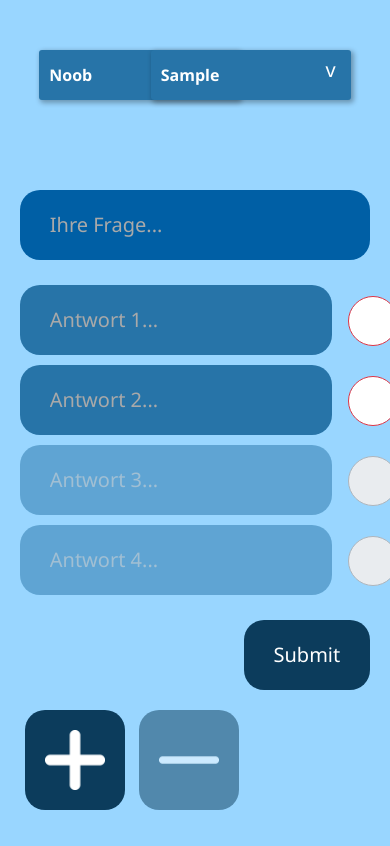
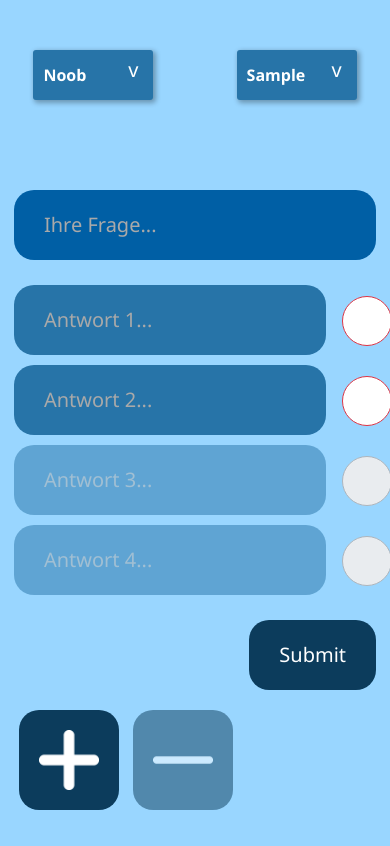
Before and after one commit to nico0601/ITP-Quiz, a PHP site: page /index3.php in a window 390 px wide. Run offline with PHP 8.4, Linux system fonts and the light colour scheme; tables that the repository leaves empty hold one stand-in row (values such as "Sample post").

Commit message:
edited responsive Layout for Mobile-devices

```diff
--- a/Admin-Login/style3.css
+++ b/Admin-Login/style3.css
@@ -183,12 +183,20 @@
 
 /* Anpassung für Mobile-Version */
 @media (max-width: 991px) {
+  body {
+    overflow-x: hidden;
+  }
+
   .frage {
-    width: 95vw;
+    width: 98vw;
   }
 
   input[type=text], #senden {
     font-size: 20px;
+  }
+
+  .select-wrapper {
+    width: 120px;
   }
 
   #antworten {
--- a/Admin-Login/style3.scss
+++ b/Admin-Login/style3.scss
@@ -202,11 +202,19 @@
 
 /* Anpassung für Mobile-Version */
 @media (max-width: 991px) {
+  body {
+    overflow-x: hidden;
+  }
+
   .frage {
-    width: 95vw;
+    width: 98vw;
   }
   input[type=text], #senden {
     font-size: 20px;
+  }
+
+  .select-wrapper {
+    width: 120px;
   }
 
   #antworten {
```
Also changed, not shown: 1 other file.
